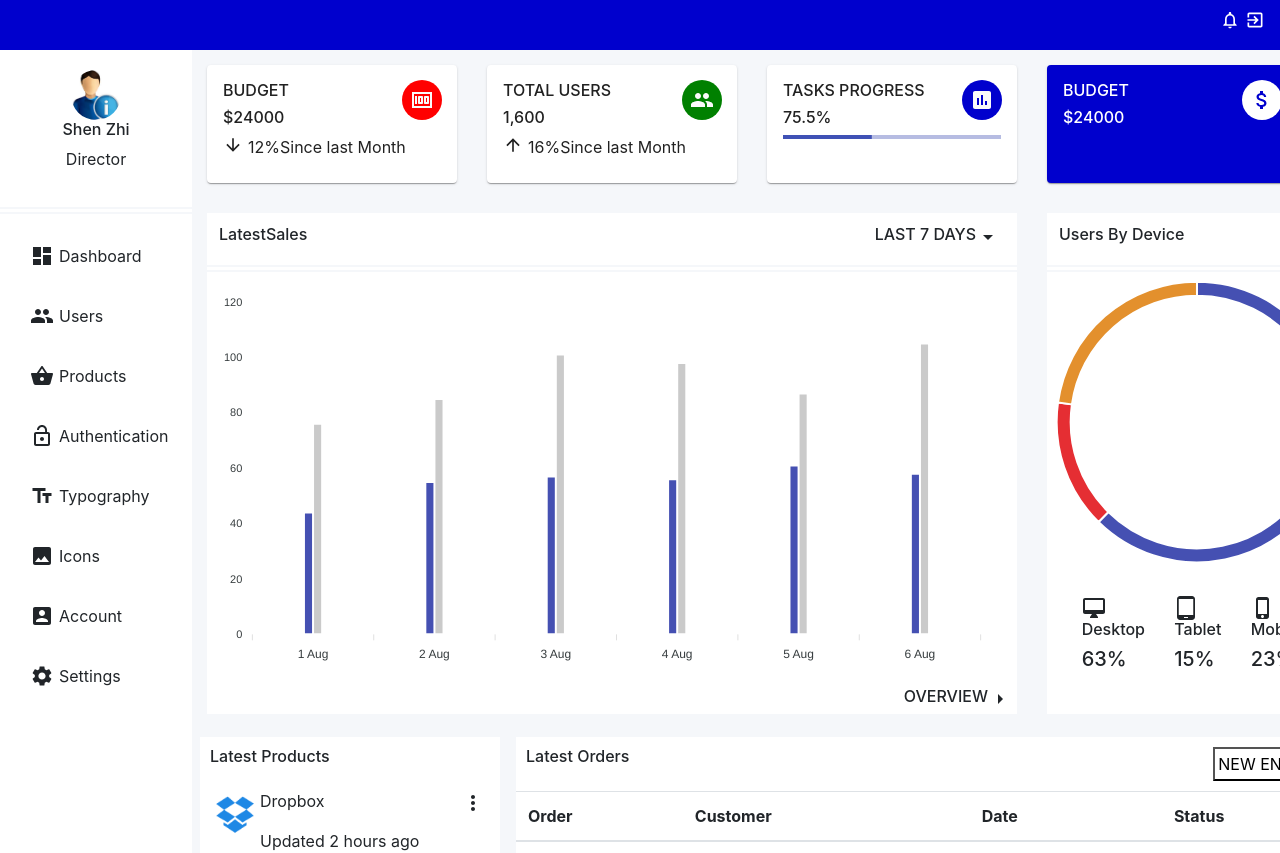
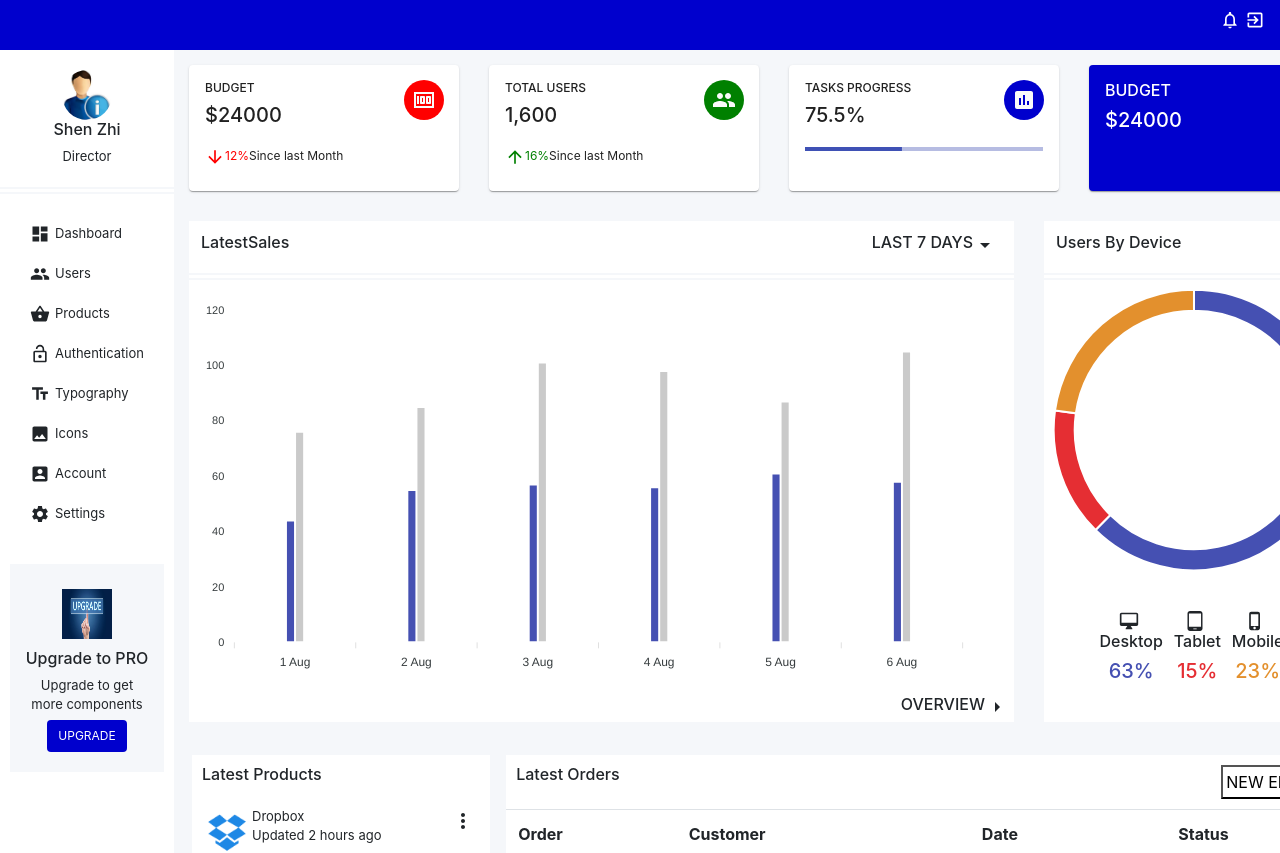
Before and after one commit to ammushajan/react_project, a React (Create React App) app: page / in a window 1280 px wide. Shown: the top 853 px of the page. Built offline with nearby package versions, Linux system fonts and the light colour scheme.

Commit message:
initial commit

```diff
--- a/src/components/Charts/ChartStyle.js
+++ b/src/components/Charts/ChartStyle.js
@@ -30,5 +30,20 @@ export const UsersByDevice = styled.section`
 export const Device = styled.section`
   display:flex;
   justify-content:space-around;
-  padding:20px;
+  padding: 25px 50px;
 `;
+
+export const UsersDevice = styled.div`
+ text-align:center;
+`;
+export const PercentageBlue = styled.h5`
+ color: rgb(69,80,178);
+`;
+
+export const PercentageRed = styled.h5`
+ color: rgb(229,46,51);
+`;
+
+export const PercentageYellow = styled.h5`
+ color: rgb(227,144,45);
+`;
--- a/src/components/Charts/Charts.js
+++ b/src/components/Charts/Charts.js
@@ -7,7 +7,11 @@ import {
   Overview,
   UsersByDevice,
   ChartSession,
-  Device
+  Device,
+  UsersDevice,
+  PercentageBlue,
+  PercentageRed,
+  PercentageYellow
 } from "./ChartStyle";
 import Barchart from "../Barchart";
 import PieChart from "../PieChart";
@@ -65,21 +69,21 @@ export default class Charts extends Component {
           />
 
           <Device>
-            <div>
-              <DesktopMacIcon></DesktopMacIcon>
+            <UsersDevice>
+              <DesktopMacIcon fontSize="small"></DesktopMacIcon>
               <h6>Desktop</h6>
-              <h5>63%</h5>
-            </div>
-            <div>
-              <TabletAndroidIcon></TabletAndroidIcon>
+              <PercentageBlue>63%</PercentageBlue>
+            </UsersDevice>
+            <UsersDevice>
+              <TabletAndroidIcon fontSize="small"></TabletAndroidIcon>
               <h6>Tablet</h6>
-              <h5>15%</h5>
-            </div>
-            <div>
-              <PhoneIphoneIcon></PhoneIphoneIcon>
+              < PercentageRed>15%</ PercentageRed>
+            </UsersDevice>
+            <UsersDevice>
+              <PhoneIphoneIcon fontSize="small"></PhoneIphoneIcon>
               <h6>Mobile</h6>
-              <h5>23%</h5>
-            </div>
+              <PercentageYellow>23%</PercentageYellow>
+            </UsersDevice>
           </Device>
         </UsersByDevice>
       </ChartSession>
--- a/src/components/DashBoard/DashBoardStyle.js
+++ b/src/components/DashBoard/DashBoardStyle.js
@@ -6,5 +6,5 @@ export const DashBoardSection = styled.section`
 `;
 export const ProductTableSection = styled.section`
   display:flex;
-
+  margin:10px;
 `;
--- a/src/components/LatestOrders/LatestOrdersStyle.js
+++ b/src/components/LatestOrders/LatestOrdersStyle.js
@@ -1,7 +1,7 @@
 import styled from "styled-components";
 export const LatestOrdersSection = styled.section`
   background-color:white;
-  width:70%;
+  width:72%;
   margin:8px;
 `;
 export const Button = styled.button`
--- a/src/components/PieChart.js
+++ b/src/components/PieChart.js
@@ -13,7 +13,7 @@ export default function PieChart(props) {
 		plotOptions: {
 			pie: {
 				donut: {
-					size: '90%',
+					size: '85%',
 					background: 'transparent',
 				}
 			}
--- a/src/components/SideBar/SideBar.js
+++ b/src/components/SideBar/SideBar.js
@@ -6,6 +6,9 @@ import {
   Border,
   Explore,
   ExploreDiv,
+  Upgrade,
+  UpgradeImg,
+  UpgradeButton,
 } from "./SideBarStyle";
 import DashboardIcon from "@material-ui/icons/Dashboard";
 import GroupIcon from "@material-ui/icons/Group";
@@ -20,7 +23,6 @@ import "./SideBar.css";
 export default function SideBar() {
   return (
     <UserInfoDashboard>
-
       <UserInfo>
         <UserImg
           src={require("../assets/images/user_info.jpg")}
@@ -34,39 +36,47 @@ export default function SideBar() {
 
       <Explore>
         <ExploreDiv>
-          <DashboardIcon></DashboardIcon>
+          <DashboardIcon fontSize="small"></DashboardIcon>
           <p>Dashboard</p>
         </ExploreDiv>
         <ExploreDiv>
-          <GroupIcon></GroupIcon>
+          <GroupIcon fontSize="small"></GroupIcon>
           <p>Users</p>
         </ExploreDiv>
         <ExploreDiv>
-          <ShoppingBasketIcon></ShoppingBasketIcon>
+          <ShoppingBasketIcon fontSize="small"></ShoppingBasketIcon>
           <p>Products</p>
         </ExploreDiv>
         <ExploreDiv>
-          <LockOpenIcon></LockOpenIcon>
+          <LockOpenIcon fontSize="small"></LockOpenIcon>
           <p>Authentication</p>
         </ExploreDiv>
         <ExploreDiv>
-          <TextFieldsIcon></TextFieldsIcon>
+          <TextFieldsIcon fontSize="small"></TextFieldsIcon>
           <p>Typography</p>
         </ExploreDiv>
         <ExploreDiv>
-          <ImageIcon></ImageIcon>
+          <ImageIcon fontSize="small"></ImageIcon>
           <p>Icons</p>
         </ExploreDiv>
         <ExploreDiv>
-          <AccountBoxIcon></AccountBoxIcon>
+          <AccountBoxIcon fontSize="small"></AccountBoxIcon>
           <p>Account</p>
         </ExploreDiv>
         <ExploreDiv>
-          <SettingsIcon></SettingsIcon>
+          <SettingsIcon fontSize="small"></SettingsIcon>
           <p>Settings</p>
         </ExploreDiv>
       </Explore>
-
+      <Upgrade>
+        <UpgradeImg
+          src={require("../assets/images/upgrade.jpg")}
+          alt="Upgrade Image"
+        ></UpgradeImg>
+        <h6>Upgrade to PRO</h6>
+        <p>Upgrade to get more components</p>
+        <UpgradeButton>UPGRADE</UpgradeButton>
+      </Upgrade>
     </UserInfoDashboard>
   );
 }
--- a/src/components/SideBar/SideBarStyle.js
+++ b/src/components/SideBar/SideBarStyle.js
@@ -17,9 +17,31 @@ export const Border = styled.div`
 `;
 
 export const Explore = styled.div`
-  padding:20px;
+  padding: 20px;
 `;
 export const ExploreDiv = styled.div`
-  display:flex;
-  padding:10px;
+  display: flex;
+  padding: 10px;
 `;
+export const Upgrade = styled.div`
+  background-color: #f5f7fa;
+  text-align: center;
+  padding: 15px;
+  margin: 10px;
+`;
+
+export const UpgradeImg = styled.img`
+  width: 50px;
+  height: 50px;
+  margin:10px;
+`;
+
+export const UpgradeButton = styled.button`
+  color: white;
+  background-color: #0000cd;
+  border: none;
+  border-radius: 4px;
+  font-size: 12px;
+  padding: 7px 11px;
+  margin: 5px;
+`;
--- a/src/components/SimpleCard/SimpleCard.js
+++ b/src/components/SimpleCard/SimpleCard.js
@@ -7,13 +7,13 @@ import Avatar from "@material-ui/core/Avatar";
 import GroupIcon from "@material-ui/icons/Group";
 import PollIcon from "@material-ui/icons/Poll";
 import AttachMoneyIcon from "@material-ui/icons/AttachMoney";
-import ArrowDownwardIcon from '@material-ui/icons/ArrowDownward';
-import ArrowUpwardIcon from '@material-ui/icons/ArrowUpward';
+import ArrowDownwardIcon from "@material-ui/icons/ArrowDownward";
+import ArrowUpwardIcon from "@material-ui/icons/ArrowUpward";
 import LinearDeterminate from "./LinearDeterminate";
 import "./SimpleCard.css";
 const useStyles = makeStyles({
   root: {
-    minWidth: 250,
+    minWidth: 270,
     margin: "15px",
   },
   bluecolor: {
@@ -25,10 +25,25 @@ const useStyles = makeStyles({
   displayCard: {
     display: "flex",
   },
-  icon:
+  icon: {
+    marginRight: "0px",
+  },
+  smallFont: {
+    fontSize: "12px",
+  },
+  uparrow: {
+    color: "red",
+  },
+  downarrow: {
+    color: "green",
+  },
+  percentage:
   {
-    marginRight:"0px"
-  }
+    marginTop:"20px",
+    display: "flex",
+    fontSize:"12px",
+    },
+
 });
 
 export default function SimpleCard() {
@@ -39,8 +54,8 @@ export default function SimpleCard() {
     <div className={classes.displayCard}>
       <Card className={classes.root}>
         <CardContent>
-          <h6>BUDGET</h6>
-          <h6>$24000</h6>
+          <h6 className={classes.smallFont}>BUDGET</h6>
+          <h5>$24000</h5>
           <Avatar
             style={{
               backgroundColor: "red",
@@ -53,17 +68,22 @@ export default function SimpleCard() {
           >
             <MoneyIcon className={classes.icon}></MoneyIcon>
           </Avatar>
-          <div className={classes. displayCard}>
-             <ArrowDownwardIcon fontSize="small"></ArrowDownwardIcon>
-             <div>12%</div>
-             <div>Since last Month</div>
+          <div className={classes.percentage}>
+            <div className={classes.uparrow}>
+              <ArrowDownwardIcon
+                fontSize="small"
+                className={classes.icon}
+              ></ArrowDownwardIcon>
+              <span>12%</span>
+            </div>
+            <div>Since last Month</div>
           </div>
         </CardContent>
       </Card>
       <Card className={classes.root}>
         <CardContent>
-          <h6>TOTAL USERS</h6>
-          <h6>1,600</h6>
+          <h6 className={classes.smallFont}>TOTAL USERS</h6>
+          <h5>1,600</h5>
           <Avatar
             style={{
               backgroundColor: "green",
@@ -76,17 +96,22 @@ export default function SimpleCard() {
           >
             <GroupIcon className={classes.icon}></GroupIcon>
           </Avatar>
-          <div className={classes. displayCard}>
-             <ArrowUpwardIcon fontSize="small"></ArrowUpwardIcon>
-             <div>16%</div>
-             <div>Since last Month</div>
+          <div className={classes.percentage}>
+            <div className={classes.downarrow}>
+            <ArrowUpwardIcon
+              fontSize="small"
+              className={classes.icon}
+            ></ArrowUpwardIcon>
+            <span>16%</span>
+            </div>
+            <div>Since last Month</div>
           </div>
         </CardContent>
       </Card>
       <Card className={classes.root}>
         <CardContent>
-          <h6>TASKS PROGRESS</h6>
-          <h6>75.5%</h6>
+          <h6 className={classes.smallFont}>TASKS PROGRESS</h6>
+          <h5>75.5%</h5>
           <Avatar
             style={{
               backgroundColor: "#0000cd",
@@ -99,13 +124,15 @@ export default function SimpleCard() {
           >
             <PollIcon className={classes.icon}></PollIcon>
           </Avatar>
+          <div className={classes.percentage}>
           <LinearDeterminate></LinearDeterminate>
+          </div>
         </CardContent>
       </Card>
       <Card className={classes.bluecolor}>
         <CardContent>
           <h6>BUDGET</h6>
-          <h6>$24000</h6>
+          <h5>$24000</h5>
           <Avatar
             style={{
               backgroundColor: "white",
--- a/src/containers/App.js
+++ b/src/containers/App.js
@@ -3,6 +3,7 @@ import ToolBar from "../components/ToolBar/ToolBar";
 import SideBar from "../components/SideBar/SideBar"
 import DashBoard from "../components/DashBoard/DashBoard"
 import {UserContribution} from "../components/style"
+import GroupedSelect from "./GroupedSelect";
 import "./App.css"
 export default class App extends Component {
 
@@ -14,7 +15,7 @@ export default class App extends Component {
         <SideBar></SideBar>
         <DashBoard></DashBoard>
         </UserContribution>
-
+        {/* <GroupedSelect></GroupedSelect> */}
 
       </div>
     );
--- /dev/null
+++ b/src/containers/GroupedSelect.js
@@ -0,0 +1,42 @@
+import React from 'react';
+import { makeStyles } from '@material-ui/core/styles';
+import FormControl from '@material-ui/core/FormControl';
+import Select from '@material-ui/core/Select';
+
+const useStyles = makeStyles((theme) => ({
+  formControl: {
+    margin: theme.spacing(1),
+    minWidth: 120,
+  },
+}));
+
+export default function GroupedSelect() {
+  const classes = useStyles();
+
+  return (
+    <div>
+      <FormControl className={classes.formControl}>
+        <Select native defaultValue="" id="grouped-native-select">
+
+            <option value={1}>Option 1</option>
+            <option value={2}>Option 2</option>
+
+        </Select>
+      </FormControl>
+      {/* <FormControl className={classes.formControl}>
+        <InputLabel htmlFor="grouped-select">Grouping</InputLabel>
+        <Select defaultValue="" id="grouped-select">
+          <MenuItem value="">
+            <em>None</em>
+          </MenuItem>
+          <ListSubheader>Category 1</ListSubheader>
+          <MenuItem value={1}>Option 1</MenuItem>
+          <MenuItem value={2}>Option 2</MenuItem>
+          <ListSubheader>Category 2</ListSubheader>
+          <MenuItem value={3}>Option 3</MenuItem>
+          <MenuItem value={4}>Option 4</MenuItem>
+        </Select>
+      </FormControl> */}
+    </div>
+  )
+    }
--- a/src/index.css
+++ b/src/index.css
@@ -2,6 +2,12 @@
   box-sizing: border-box;
   margin: 0;
   padding: 0;
+}
+p
+{
+  margin: 0 !important;
+  padding: 0 !important;
+  font-size: 13px;
 }
 body {
   margin: 0;
```
Also changed, not shown: src/components/assets/images/upgrade.jpg (added).
